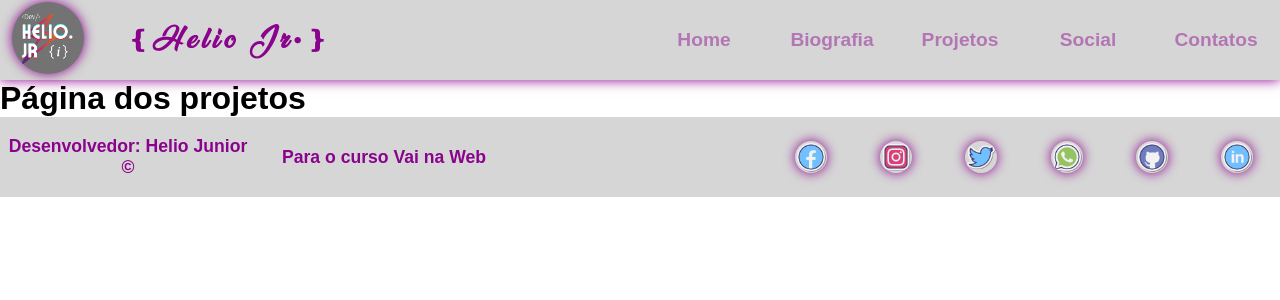
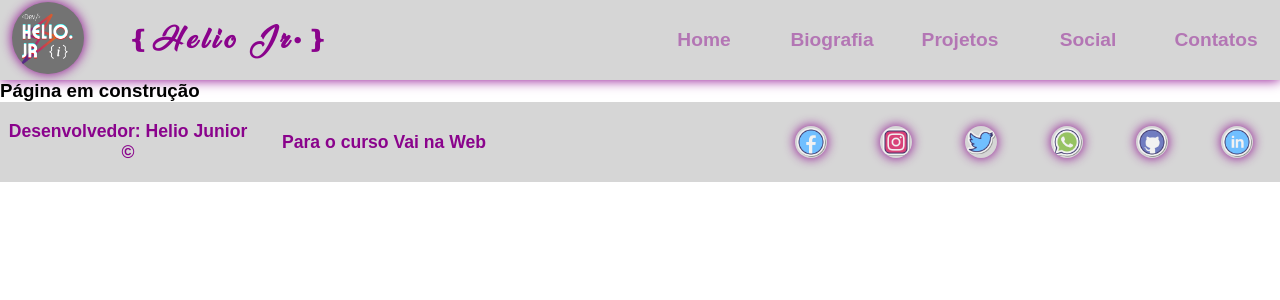
Before and after one commit to helio-s-jr/ultimo-trabalho-vnw, a React (Create React App) app: page /projetos in a window 1280 px wide. Shown: the top 300 px of the page. Built offline with nearby package versions, Linux system fonts and the light colour scheme.

Commit message:
Correção temporária no módulo router-dom

```diff
--- a/src/Pages/Projetos/index.jsx
+++ b/src/Pages/Projetos/index.jsx
@@ -4,10 +4,12 @@ import Footer from '../../Components/Footer/index'
 
 export default function Projetos(){
     return(
-        <div>
-            <Header/>
-            <h1>Página dos projetos</h1>
-            <Footer/>
-        </div>
+        <section>
+                <Header/>
+                <section>
+                    <h1>Página em construção</h1>
+                </section>
+                <Footer/>
+        </section>
     );
 }
```
Also changed, not shown: package.json (+17 -2 lines), 2 other files (tests, documents, lock files or other folders).
